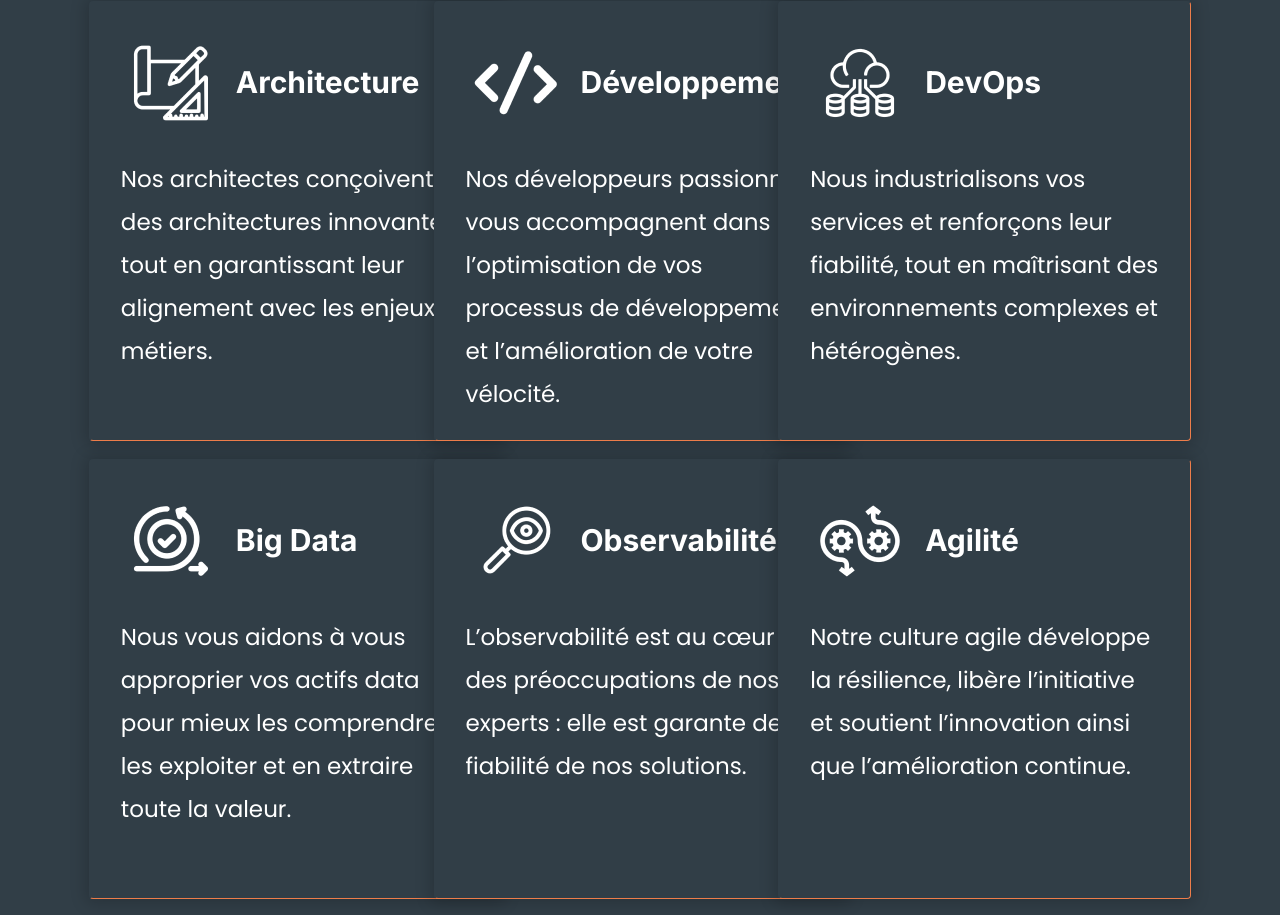
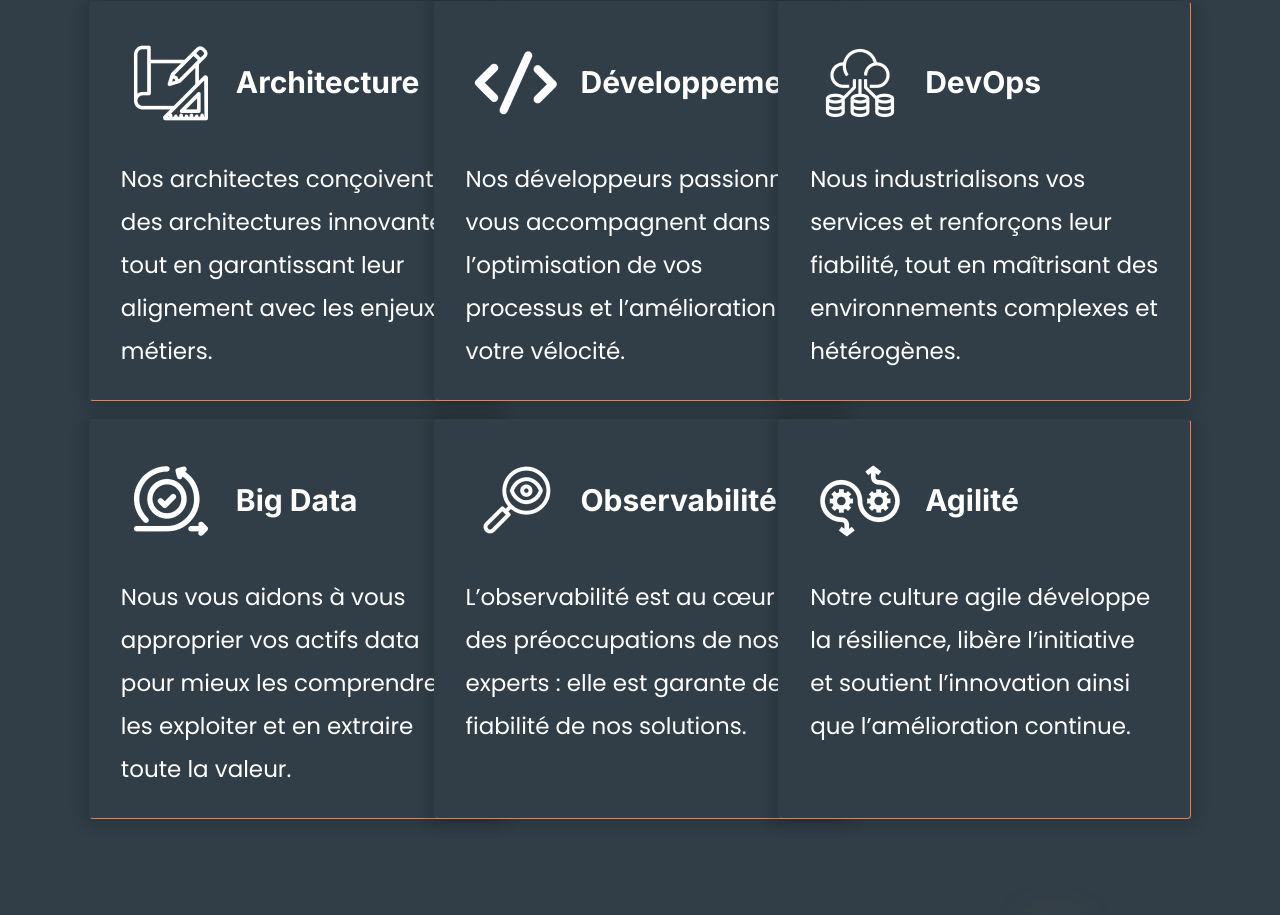
Before and after one commit to ansarali41/linkolio, a Next.js app: page / in a window 1280 px wide. Shown: the part 2511-3426 px from the top of the page. Built offline with nearby package versions, Linux system fonts and the light colour scheme.

Commit message:
icon and skill section updated

```diff
--- a/src/app/components/SkillsSection.jsx
+++ b/src/app/components/SkillsSection.jsx
@@ -11,7 +11,7 @@ export default function SkillsSection() {
         {
             icon: '/images/skills-icons/Development.png',
             title: 'Développement',
-            description: 'Nos développeurs passionnés vous accompagnent dans l’optimisation de vos processus de développement et l’amélioration de votre vélocité.',
+            description: 'Nos développeurs passionnés vous accompagnent dans l’optimisation de vos processus et l’amélioration de votre vélocité.',
         },
         {
             icon: '/images/skills-icons/Devops.png',
@@ -73,7 +73,7 @@ export default function SkillsSection() {
                                 borderRight: '1px solid #ED7D4A',
                                 borderBottom: '1px solid #ED7D4A',
                             }}
-                            className="md:col-span-6 lg:col-span-4 rounded-[4px] border-2 border-[rgba(255,94,39,0.00)] bg-[#313E47] shadow-[0px_1px_15px_4px_rgba(0,0,0,0.17)] pt-[30px] px-[30px] h-[440px] w-[413px] mt-2"
+                            className="md:col-span-6 lg:col-span-4 rounded-[4px] border-2 border-[rgba(255,94,39,0.00)] bg-[#313E47] shadow-[0px_1px_15px_4px_rgba(0,0,0,0.17)] pt-[30px] px-[30px] h-[400px] w-[413px] mt-2"
                         >
                             <div className="flex items-center">
                                 <div className="icon-wrapper">
```
Also changed, not shown: 2 other files (tests, documents, lock files or other folders).
